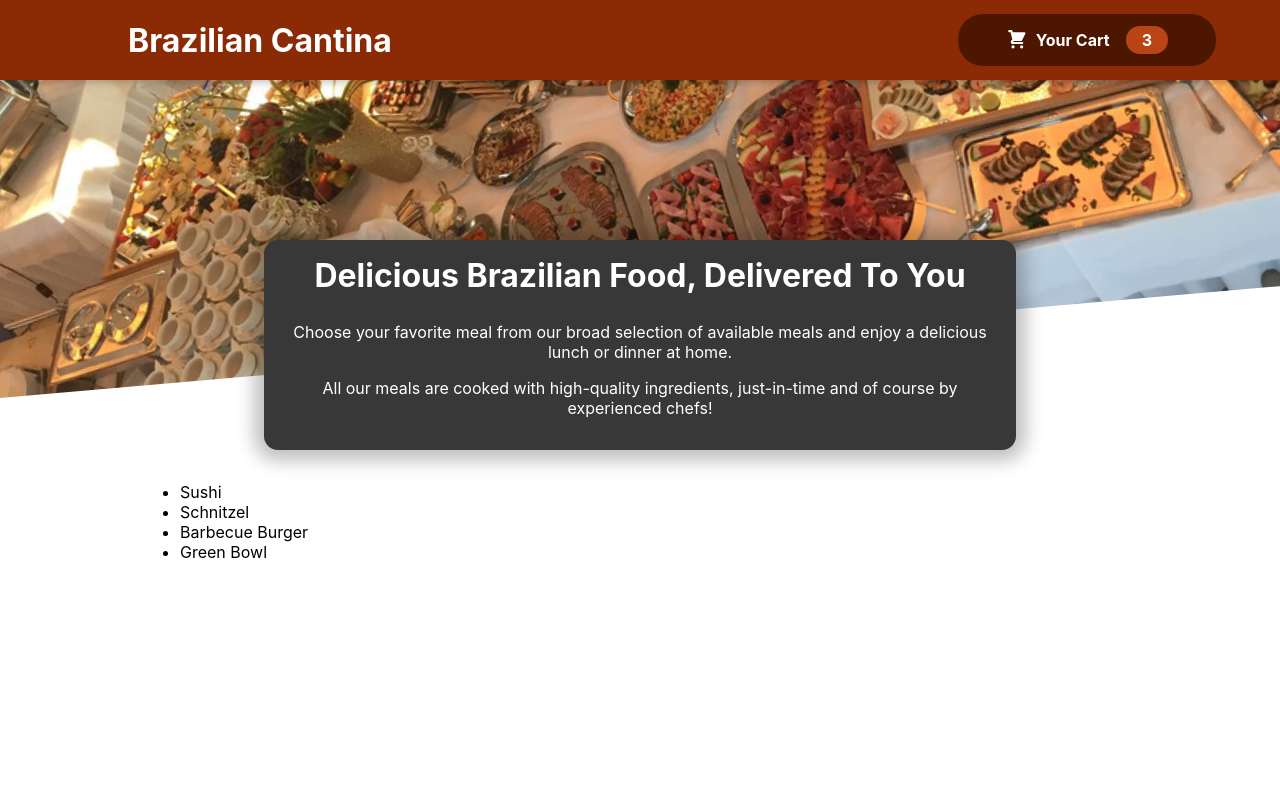
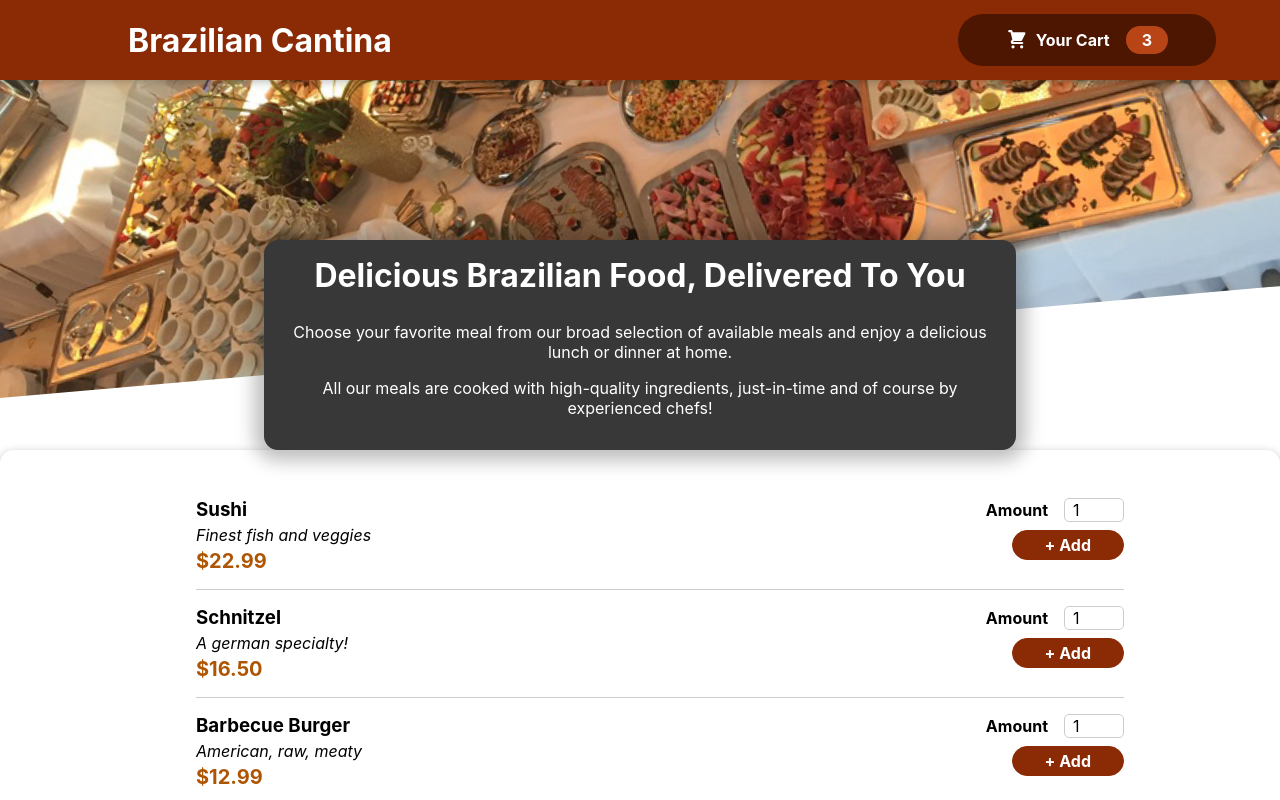
Before and after one commit to wilkesilvaj/react-brazilian-cantina, a React (Create React App) app in the folder my-app/: page / in a window 1280 px wide. Shown: the top 800 px of the page. Built offline with nearby package versions, Linux system fonts and the light colour scheme.

Commit message:
Added the inputs as the foundation which I'll build the logic on to populate the cart for this app

```diff
--- a/my-app/src/components/Meals/AvailableMeals.js
+++ b/my-app/src/components/Meals/AvailableMeals.js
@@ -1,5 +1,6 @@
-import classes from './AvailableMeals.module.css';
-
+import classes from "./AvailableMeals.module.css";
+import Card from "../UI/Card";
+import MealItem from "./MealItem/MealItem";
 const DUMMY_MEALS = [
   {
     id: "m1",
@@ -28,13 +29,20 @@ const DUMMY_MEALS = [
 ];
 
 const AvailableMeals = () => {
+  const mealsList = DUMMY_MEALS.map((meal) => (
+    <MealItem
+      key={meal.id}
+      name={meal.name}
+      description={meal.description}
+      price={meal.price}
+    />
+  ));
+
   return (
     <section>
-      <ul className={classes.meals}>
-        {DUMMY_MEALS.map((meal) => (
-          <li key={meal.id}>{meal.name}</li>
-        ))}
-      </ul>
+      <Card>
+        <ul className={classes.meals}>{mealsList}</ul>
+      </Card>
     </section>
   );
 };
--- /dev/null
+++ b/my-app/src/components/Meals/MealItem/MealItem.js
@@ -0,0 +1,19 @@
+import classes from "./MealItem.module.css";
+import MealItemForm from "./MealItemForm";
+const MealItem = (props) => {
+  const price = `$${props.price.toFixed(2)}`;
+  return (
+    <li className={classes.meal}>
+      <div>
+        <h3>{props.name}</h3>
+        <div className={classes.description}>{props.description}</div>
+        <div className={classes.price}>{price}</div>
+      </div>
+      <div>
+        <MealItemForm />
+      </div>
+    </li>
+  );
+};
+
+export default MealItem;
--- /dev/null
+++ b/my-app/src/components/Meals/MealItem/MealItem.module.css
@@ -0,0 +1,22 @@
+.meal {
+    display: flex;
+    justify-content: space-between;
+    margin: 1rem;
+    padding-bottom: 1rem;
+    border-bottom: 1px solid #ccc;
+  }
+
+  .meal h3 {
+    margin: 0 0 0.25rem 0;
+  }
+
+  .description {
+    font-style: italic;
+  }
+
+  .price {
+    margin-top: 0.25rem;
+    font-weight: bold;
+    color: #ad5502;
+    font-size: 1.25rem;
+  }
--- /dev/null
+++ b/my-app/src/components/Meals/MealItem/MealItemForm.js
@@ -0,0 +1,22 @@
+import classes from "./MealItemForm.module.css";
+import Input from "../../UI/Input";
+const MealItemForm = (props) => {
+  return (
+    <form action="" className={classes.form}>
+      <Input
+        label="Amount"
+        input={{
+          id: "amount",
+          type: "number",
+          min: "1",
+          max: "5",
+          step: "1",
+          defaultValue: "1",
+        }}
+      />
+      <button>+ Add</button>
+    </form>
+  );
+};
+
+export default MealItemForm;
--- /dev/null
+++ b/my-app/src/components/Meals/MealItem/MealItemForm.module.css
@@ -0,0 +1,20 @@
+.form {
+    text-align: right;
+  }
+
+  .form button {
+    font: inherit;
+    cursor: pointer;
+    background-color: #8a2b06;
+    border: 1px solid #8a2b06;
+    color: white;
+    padding: 0.25rem 2rem;
+    border-radius: 20px;
+    font-weight: bold;
+  }
+
+  .form button:hover,
+  .form button:active {
+    background-color: #641e03;
+    border-color: #641e03;
+  }
--- /dev/null
+++ b/my-app/src/components/UI/Card.js
@@ -0,0 +1,7 @@
+import classes from "./Card.module.css";
+
+const Card = (props) => {
+  return <div className={classes.card}>{props.children}</div>;
+};
+
+export default Card;
--- /dev/null
+++ b/my-app/src/components/UI/Card.module.css
@@ -0,0 +1,6 @@
+.card {
+  padding: 1rem;
+  box-shadow: 0 2px 8px rgba(0, 0, 0, 0.25);
+  border-radius: 14px;
+  background-color: white;
+}
--- /dev/null
+++ b/my-app/src/components/UI/Input.js
@@ -0,0 +1,10 @@
+import classes from "./Input.module.css";
+const Input = (props) => {
+  return (
+    <div className={classes.input}>
+      <label htmlFor={props.input.id}>{props.label}</label>
+      <input {...props.input} />
+    </div>
+  );
+};
+export default Input;
--- /dev/null
+++ b/my-app/src/components/UI/Input.module.css
@@ -0,0 +1,18 @@
+.input {
+    display: flex;
+    align-items: center;
+    margin-bottom: 0.5rem;
+  }
+
+  .input label {
+    font-weight: bold;
+    margin-right: 1rem;
+  }
+
+  .input input {
+    width: 3rem;
+    border-radius: 5px;
+    border: 1px solid #ccc;
+    font: inherit;
+    padding-left: 0.5rem;
+  }
```
